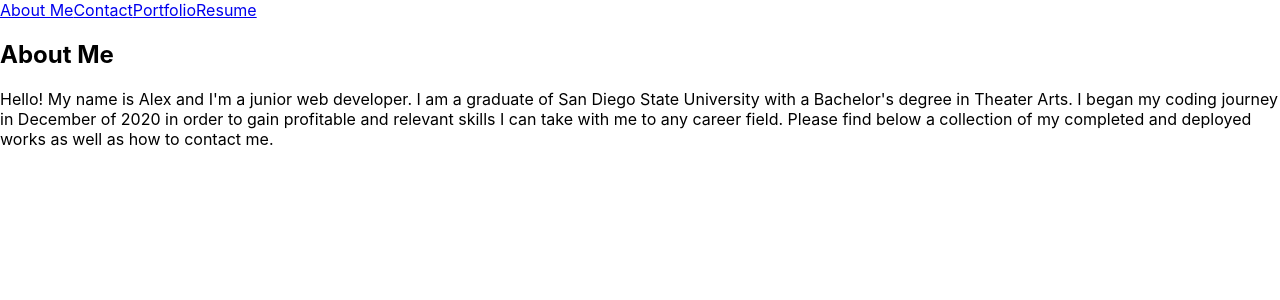
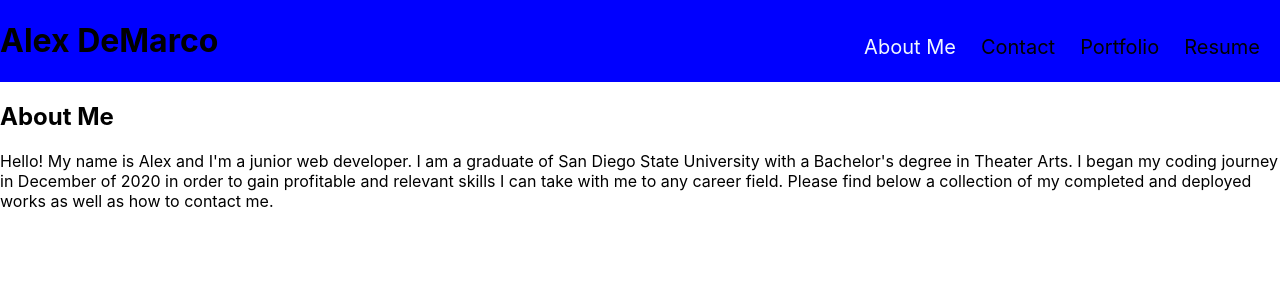
Before and after one commit to allykatrocks/React-Portfolio, a React (Create React App) app: page / in a window 1280 px wide. Shown: the top 300 px of the page. Built offline with nearby package versions, Linux system fonts and the light colour scheme.

Commit message:
app.css, fixed resume link, updated contact functionality

```diff
--- a/src/App.css
+++ b/src/App.css
@@ -1,38 +1,32 @@
-.App {
-  text-align: center;
+header {
+  display: flex;
+  flex-wrap: wrap;
+  justify-content: space-between;
+  background-color: blue;
 }
 
-.App-logo {
-  height: 40vmin;
-  pointer-events: none;
+.navbar {
+  padding-top: 15px;
+  margin-right: 20px;
+  font-size: 20px;
+  display: flex;
+  flex-wrap: wrap;
 }
 
-@media (prefers-reduced-motion: no-preference) {
-  .App-logo {
-    animation: App-logo-spin infinite 20s linear;
-  }
+ul {
+  list-style-type: none;
 }
 
-.App-header {
-  background-color: #282c34;
-  min-height: 100vh;
-  display: flex;
-  flex-direction: column;
-  align-items: center;
-  justify-content: center;
-  font-size: calc(10px + 2vmin);
-  color: white;
+li {
+  display: inline-block;
+  margin-left: 25px;
+  cursor: pointer;
 }
 
-.App-link {
-  color: #61dafb;
+li:hover {
+  color: aliceblue;
 }
 
-@keyframes App-logo-spin {
-  from {
-    transform: rotate(0deg);
-  }
-  to {
-    transform: rotate(360deg);
-  }
+.active {
+  color: aliceblue;
 }
--- a/src/App.js
+++ b/src/App.js
@@ -3,6 +3,7 @@ import AboutMe from "./pages/AboutMe";
 import Contact from "./pages/Contact";
 import Portfolio from "./pages/Portfolio";
 import Resume from "./pages/Resume";
+import "./App.css";
 
 function App() {
   const [currentPage, setCurrentPage] = useState("About Me");
@@ -19,40 +20,41 @@ function App() {
   };
   return (
     <div>
-      <div>
-        <a
+      <header>
+        <h1>Alex DeMarco</h1>
+        {/* <div> */}
+          <ul className="navbar">
+            <li className={currentPage === 'About Me' ? "active": ""}
               onClick={() => {
                 setCurrentPage("About Me");
               }}
-          href="#AboutMe"
             >
               About Me
-        </a>
-        <a
+            </li>
+            <li
               onClick={() => {
                 setCurrentPage("Contact");
               }}
-          href="#Contact"
             >
               Contact
-        </a>
-        <a
+            </li>
+            <li
               onClick={() => {
                 setCurrentPage("Portfolio");
               }}
-          href="#Portfolio"
             >
               Portfolio
-        </a>
-        <a
+            </li>
+            <li
               onClick={() => {
                 setCurrentPage("Resume");
               }}
-          href="#Resume"
             >
               Resume
-        </a>
-      </div>
+            </li>
+          </ul>
+        {/* </div> */}
+      </header>
       {getCurrentPage()}
     </div>
   );
--- a/src/pages/Contact.js
+++ b/src/pages/Contact.js
@@ -11,11 +11,16 @@ const Contact = () => {
 
   const handleChange = (e) => {
     e.preventDefault();
+    console.log(formState.message.length)
+    setErrorMessage('')
+    if (formState.message.length < 5) {
+      setErrorMessage("Message too short")
+    }
+    if (!formState.email.match(/^([a-z0-9_\.-]+)@([\da-z\.-]+)\.([a-z\.]{2,6})$/)) {
+      console.log(formState.email.match)
+      setErrorMessage('Invalid email')
+    }
 
-    if (!errorMessage) {
-      setFormState({ ...formState, [e.target.name]: e.target.value });
-      console.log("state changed", formState);
-    }
   };
 
   const submitChange = (e) => {
@@ -25,6 +30,11 @@ const Contact = () => {
     }
   };
 
+  const handleOnChange = (e) => {
+      setFormState({ ...formState, [e.target.name]: e.target.value });
+      console.log("state changed", formState);
+  }
+
   return (
     <section>
       <form id="contact-form" onSubmit={submitChange}>
@@ -33,12 +43,29 @@ const Contact = () => {
           <input
             type="text"
             name="name"
-            defaultValue={formState.name}
+            value={formState.name}
             onBlur={handleChange}
+            onChange={handleOnChange}
           />
         </div>
-        <div></div>
-        <div></div>
+        <div><label htmlFor="email">Email:</label>
+          <input
+            type="text"
+            name="email"
+            value={formState.email}
+            onBlur={handleChange}
+            onChange={handleOnChange}
+          /></div>
+        <div>
+        <label htmlFor="message">Message:</label>
+          <textarea
+            rows = '5'
+            name="message"
+            value={formState.message}
+            onBlur={handleChange}
+            onChange={handleOnChange}
+          />
+        </div>
         {errorMessage && (
           <div>
             <p>{errorMessage}</p>
--- a/src/pages/Resume.js
+++ b/src/pages/Resume.js
@@ -1,10 +1,11 @@
 import React from 'react';
+import Resume_Img from "../assets/alex's updated resume.pdf"
 
 const Resume = () => {
     return (<section className="my-5">
     <div className="my-2">
     <p>
-      Download my <a href="../assets/alex's updated resume.pdf">resume</a>
+      Download my <a href= {Resume_Img} target='_blank' rel='noreferrer'>resume</a>
       </p>
       <h3>Front-end Proficiencies</h3>
       <ul className="skills">
```
Lines whose indentation alone changed are shown as unchanged.
